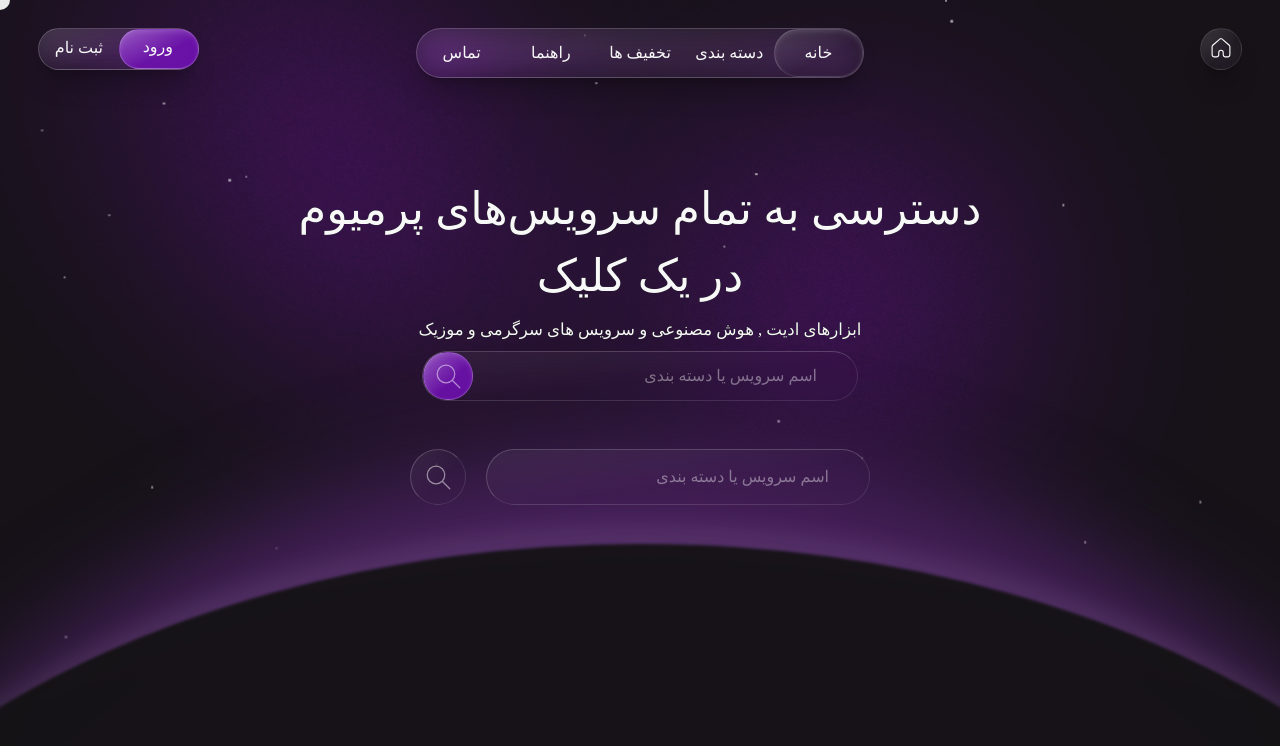
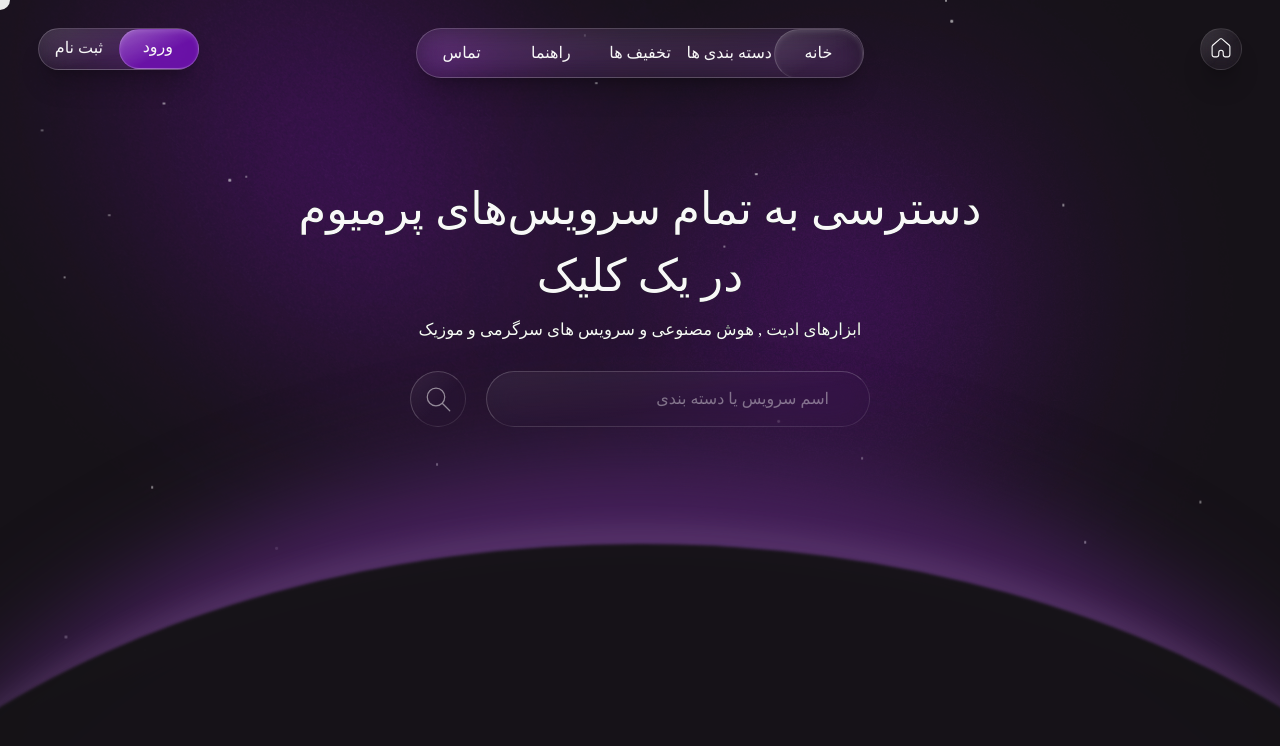
Before and after one commit to BeheshtianDev/Account-Seller, a Next.js app: page / in a window 1280 px wide. Shown: the top 746 px of the page. Built offline with nearby package versions, Linux system fonts and the light colour scheme.

Commit message:
Change navbar height behavior for index 3 hover

```diff
--- a/app/page.tsx
+++ b/app/page.tsx
@@ -53,7 +53,7 @@ export default function Home() {
         <span className="lg:text-[1.3vw] text-[3vw] font-thin ">
           ابزارهای ادیت , هوش مصنوعی و سرویس های سرگرمی و موزیک
         </span>
-        <div className="w-auto flex h-[50px] z-20 rounded-full bg-gradient-to-br  from-white/5 from-10% to-transparent to-60%  border-t border-l border-t-white/20 border-l-white/20 border-b border-b-white/10 border-r border-r-white/10  backdrop-blur-lg overflow-hidden backdrop-brightness-105 ">
+        {/* <div className="w-auto flex h-[50px] z-20 rounded-full bg-gradient-to-br  from-white/5 from-10% to-transparent to-60%  border-t border-l border-t-white/20 border-l-white/20 border-b border-b-white/10 border-r border-r-white/10  backdrop-blur-lg overflow-hidden backdrop-brightness-105 ">
           <input
             placeholder="اسم سرویس یا دسته بندی"
             type="text"
@@ -69,9 +69,9 @@ export default function Home() {
               className="opacity-50 "
             />
           </button>
-        </div>
+        </div> */}
 
-              <div className="flex gap-5 z-20 mt-10">
+              <div className="flex gap-5 z-20 mt-5">
           <div className="w-96 h-14 rounded-full bg-gradient-to-br  from-white/5 from-10% to-transparent to-60%  border-t border-l border-t-white/20 border-l-white/20 border-b border-b-white/10 border-r border-r-white/10  backdrop-blur-lg overflow-hidden backdrop-brightness-105 ">
             <input
               placeholder="اسم سرویس یا دسته بندی"
--- a/components/Navbar.tsx
+++ b/components/Navbar.tsx
@@ -2,7 +2,7 @@
 import { useState } from "react";
 import { motion } from "framer-motion";
 
-const menuItems = ["خانه", "دسته بندی ", "تخفیف ها", "راهنما", "تماس"];
+const menuItems = ["خانه", " دسته بندی ها", "تخفیف ها", "راهنما", "تماس"];
 
 export default function Navbar() {
   const defaultIndex = 0; // highlight starts at خانه
@@ -10,9 +10,12 @@ export default function Navbar() {
 
   return (
     <div
-      className="relative w-[35vw] h-[50px] rounded-full border border-white/20 shadow-xl shadow-black/20 backdrop-blur-lg backdrop-brightness-200 bg-gradient-to-br hidden from-white/5 from-10% to-transparent to-60% lg:flex font-extralight overflow-hidden select-none"
+      className={`relative w-[35vw] rounded-[30px] border border-white/20 shadow-xl shadow-black/20 backdrop-blur-lg group backdrop-brightness-200 bg-gradient-to-br hidden from-white/5 from-10% to-transparent to-60% lg:flex flex-col font-extralight overflow-hidden select-none items-center justify-between transition-all duration-300  ${
+        activeIndex === 1 ? "h-[400px] rounded-[30px]" : "h-[50px]"
+      }`}
       onMouseLeave={() => setActiveIndex(defaultIndex)} // reset to خانه
     >
+      <div className="w-full h-[50px] flex ">
         {menuItems.map((item, i) => (
           <div
             key={i}
@@ -22,7 +25,12 @@ export default function Navbar() {
             {item}
           </div>
         ))}
-
+      </div>
+      <div
+        className={` w-full transition-all delay-300  duration-1000 bg-red-50 ${
+          activeIndex === 1 ? "h-[300px]" : "h-0"
+        }`}
+      ></div>
       {/* Highlight Indicator */}
       <motion.div
         layout
@@ -32,7 +40,7 @@ export default function Navbar() {
           damping: 30,
           delay: 0.15,
         }}
-        className="absolute top-0 h-full w-1/5 rounded-full bg-gradient-to-br  from-white/10 from-10% to-transparent to-60% shadow-inner shadow-white/10 border-t border-l border-t-white/20 border-l-white/20 border-b border-b-white/10 border-r border-r-white/10 "
+        className="absolute top-0 h-[50px] w-1/5 rounded-[100px] bg-gradient-to-br  from-white/10 group-hover:rounded-[50px] from-10% to-transparent to-60% shadow-inner shadow-white/10 border-t border-l border-t-white/20 border-l-white/20 border-b border-b-white/10 border-r border-r-white/10 "
         style={{
           left: `${
             ((menuItems.length - 1 - activeIndex) / menuItems.length) * 100
```
Lines whose indentation alone changed are shown as unchanged.
